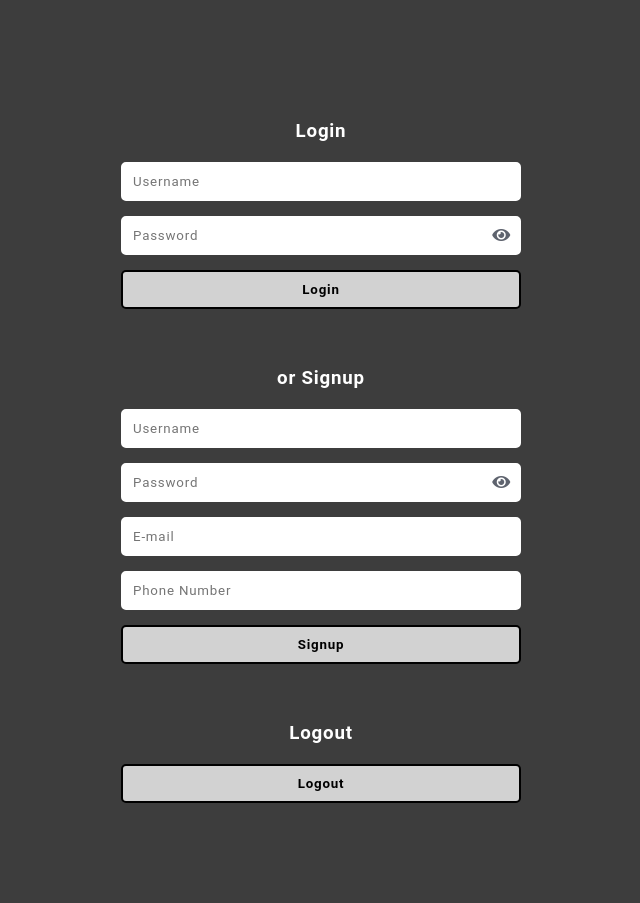
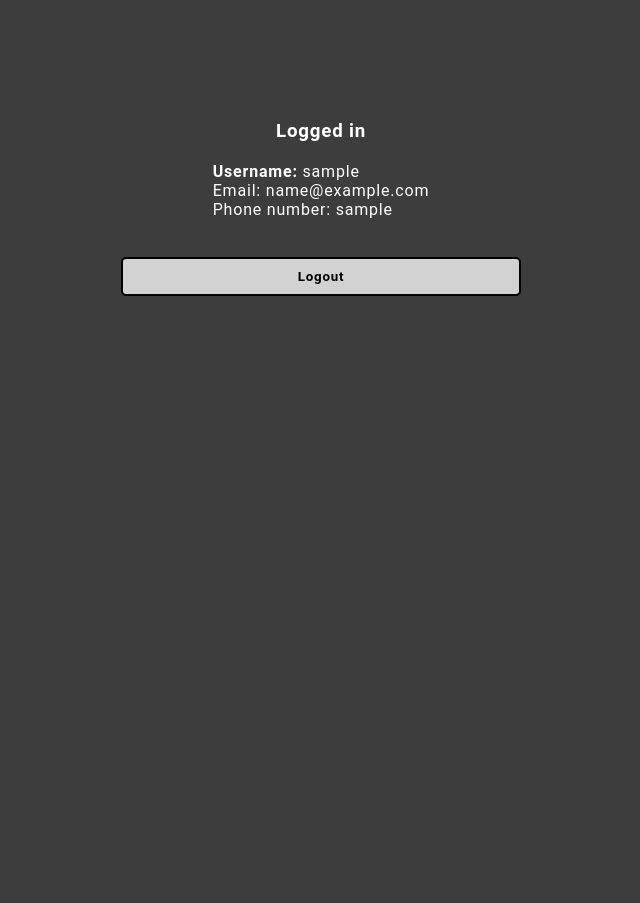
Before and after one commit to omkarhcode/php-login-system, a PHP site: page /index.php in a window 1280 px wide. Shown: the whole page, without its empty margins (319-959 px from the left). After the commit the page ends 296 px from the top, so only its background shows below. Run offline with PHP 8.4, Linux system fonts and the light colour scheme; the visitor is signed in with stand-in values (Sample User, id 1).

Commit message:
Update page title and add conditional login/signup sections

```diff
--- a/index.php
+++ b/index.php
@@ -12,7 +12,7 @@ require_once 'includes/login_view.inc.php';
 
 <head>
     <meta charset="UTF-8">
-    <title>Responsive Nav bar</title>
+    <title>Login System</title>
     <meta name="viewport" content="width=device-width, initial-scale=1.0">
     <link rel="stylesheet" href="https://cdnjs.cloudflare.com/ajax/libs/font-awesome/5.15.3/css/all.min.css">
 
@@ -25,6 +25,10 @@ require_once 'includes/login_view.inc.php';
 <body id="body">
 
 
+
+
+    <?php
+    if (!isset($_SESSION['user_id'])) { ?>
 
         <h3>Login</h3>
 
@@ -57,14 +61,28 @@ require_once 'includes/login_view.inc.php';
         check_signup();
         ?>
 
+    <?php } else { ?>
+
+        <h3>Logged in</h3>
+        <div id="user-info">
+            <p><strong>Username: </strong> <?php echo $_SESSION['user_username']; ?></p>
+            <p>Email: <?php echo $_SESSION['user_email']; ?></p>
+            <p>Phone number: <?php echo $_SESSION['user_phone']; ?></p>
+        </div>
 
         <br><br>
-
-    <h3>Logout</h3>
-
         <form action="includes/logout.inc.php" method="post">
             <button>Logout</button>
         </form>
+
+    <?php }  ?>
+
+
+
+
+
+
+
 
 
     <script>
```
Lines whose indentation alone changed are shown as unchanged.
